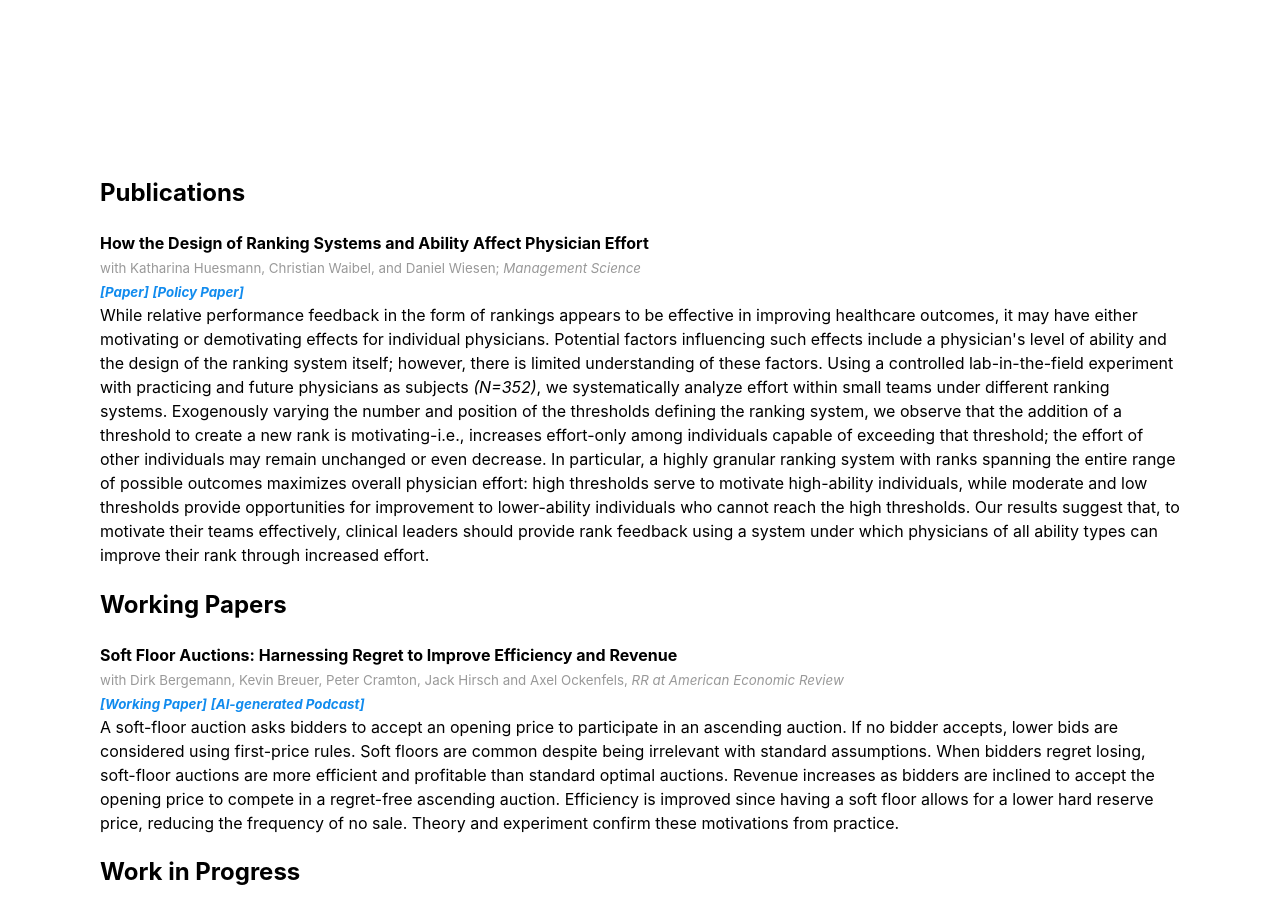
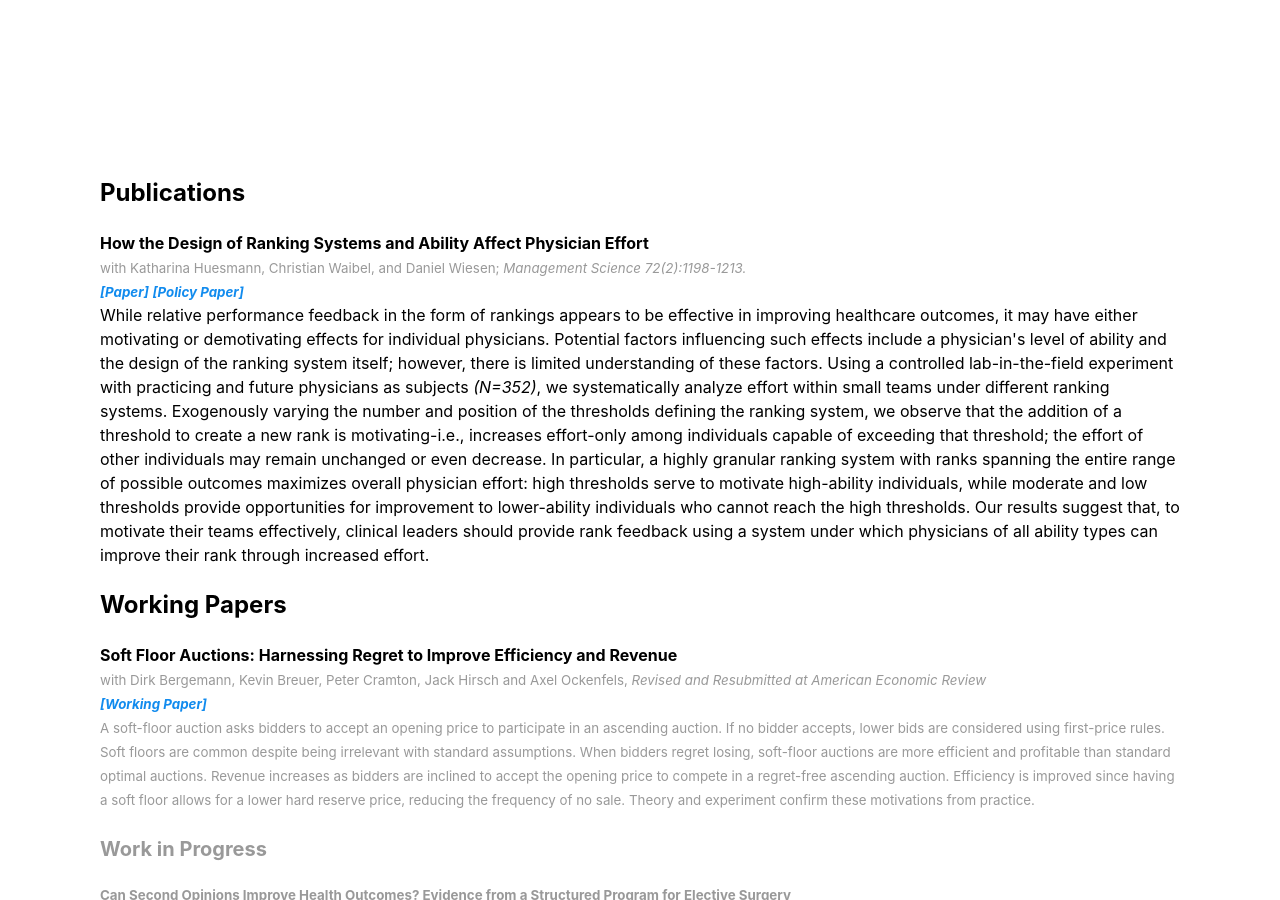
Before and after one commit to yerondiaye/yerondiaye.github.io, a Jekyll site: the page research.html, which Jekyll copies as it is, in a window 1280 px wide and 900 px high, scrolled down 216 px. Built offline with Jekyll 4.4.1, drawn with Linux system fonts in a browser that asks for light colours.

Commit message:
Update research.html

```diff
--- a/research.html
+++ b/research.html
@@ -26,14 +26,14 @@
 
             <h2>Publications</h2>
 <p><b>How the Design of Ranking Systems and Ability Affect Physician Effort</b></br>
-<small>with Katharina Huesmann, Christian Waibel, and Daniel Wiesen; <i>Management Science</i></small></br>
+<small>with Katharina Huesmann, Christian Waibel, and Daniel Wiesen; <i>Management Science 72(2):1198-1213.</i></small></br>
 <small><i><a href="https://pubsonline.informs.org/doi/10.1287/mnsc.2022.00990">[Paper]</a></i>  <i><a href="../Impuls_Ranking.pdf">[Policy Paper]</a></i></br></small>
 While relative performance feedback in the form of rankings appears to be effective in improving healthcare outcomes, it may have either motivating or demotivating effects for individual physicians. Potential factors influencing such effects include a physician's level of ability and the design of the ranking system itself; however, there is limited understanding of these factors. Using a controlled lab-in-the-field experiment with practicing and future physicians as subjects <i>(N=352)</i>, we systematically analyze effort within small teams under different ranking systems. Exogenously varying the number and position of the thresholds defining the ranking system, we observe that the addition of a threshold to create a new rank is motivating-i.e., increases effort-only among individuals capable of exceeding that threshold; the effort of other individuals may remain unchanged or even decrease. In particular, a highly granular ranking system with ranks spanning the entire range of possible outcomes maximizes overall physician effort: high thresholds serve to motivate high-ability individuals, while moderate and low thresholds provide opportunities for improvement to lower-ability individuals who cannot reach the high thresholds. Our results suggest that, to motivate their teams effectively, clinical leaders should provide rank feedback using a system under which physicians of all ability types can improve their rank through increased effort.</p>
 
             <h2>Working Papers</h2>
 <p><b>Soft Floor Auctions: Harnessing Regret to Improve Efficiency and Revenue</b> </br>
-<small>with Dirk Bergemann, Kevin Breuer, Peter Cramton, Jack Hirsch and Axel Ockenfels, <i>RR at American Economic Review</i></small></br>
-<small><i><a href="../SFA.pdf">[Working Paper]</a></i> <i><a target="_blank" href="https://rss.com/podcasts/forwardmarketdesign/1984949/">[AI-generated Podcast]</a></i></small></br>
+<small>with Dirk Bergemann, Kevin Breuer, Peter Cramton, Jack Hirsch and Axel Ockenfels, <i>Revised and Resubmitted at American Economic Review</i></small></br>
+<small><i><a href="../SFA.pdf">[Working Paper]</a></i></br>
 A soft-floor auction asks bidders to accept an opening price to participate in an ascending auction. If no bidder accepts, lower bids are considered using first-price rules. Soft floors are common despite being irrelevant with standard assumptions. When bidders regret losing, soft-floor auctions are more efficient and profitable than standard optimal auctions. Revenue increases as bidders are inclined to accept the opening price to compete in a regret-free ascending auction. Efficiency is improved since having a soft floor allows for a lower hard reserve price, reducing the frequency of no sale. Theory and experiment confirm these motivations from practice.
 
             <h2>Work in Progress</h2>
```
